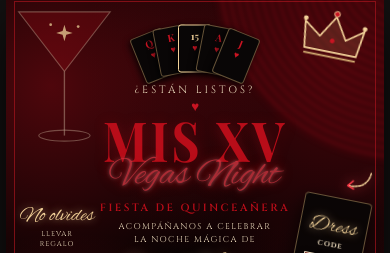
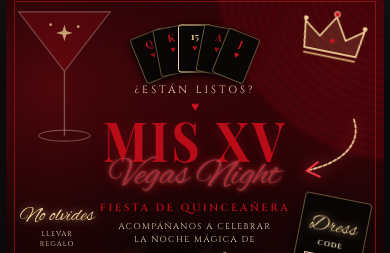
Before and after one commit to andreecoyla-sys/invitacion-xv-cristel, a website: page index.html in a window 390 px wide. Shown: the part 119-372 px from the top of the page. Drawn offline with nearby package versions, Linux system fonts and the light colour scheme; a web font is replaced by a local one.

Commit message:
feat: flecha grande curva apuntando al dress code

```diff
--- a/index.html
+++ b/index.html
@@ -89,11 +89,11 @@
       <svg width="24" height="24" style="margin-top: 4px;"><use href="#gift-box"/></svg>
     </div>
 
-    <!-- Flecha apuntando desde el otro lado (derecha hacia izquierda) al Dress Code -->
+    <!-- Flecha grande ocupando el espacio vacío entre la corona y el Dress Code -->
     <div class="dress-code-arrow" aria-hidden="true">
-      <svg width="42" height="32" viewBox="0 0 48 36" fill="none">
-        <path d="M44 6 C38 22, 24 26, 8 20" stroke="#f3d299" stroke-width="2.2" stroke-linecap="round" stroke-dasharray="3 2"/>
-        <path d="M16 14 L7 20 L15 26" stroke="#ff3b49" stroke-width="2.4" stroke-linecap="round" stroke-linejoin="round"/>
+      <svg width="95" height="90" viewBox="0 0 110 105" fill="none">
+        <path d="M92 8 C104 42, 78 72, 24 84" stroke="#f3d299" stroke-width="2.6" stroke-linecap="round" stroke-dasharray="5 3"/>
+        <path d="M38 72 L21 85 L41 94" stroke="#ff3b49" stroke-width="2.8" stroke-linecap="round" stroke-linejoin="round"/>
       </svg>
     </div>
 
--- a/styles.css
+++ b/styles.css
@@ -43,8 +43,8 @@ body {
 }
 
 @keyframes pointLeft {
-  0%, 100% { transform: translateX(0px) rotate(-6deg); }
-  50% { transform: translateX(-5px) rotate(-6deg); }
+  0%, 100% { transform: translate(0px, 0px); }
+  50% { transform: translate(-5px, 4px); }
 }
 
 @keyframes neonPulse {
@@ -300,15 +300,15 @@ body {
   margin-top: 4px;
 }
 
-/* Flecha animada señalando desde la derecha hacia la carta de Dress Code */
+/* Flecha grande señalando desde arriba a la derecha hacia el Dress Code */
 .dress-code-arrow {
   position: absolute;
-  right: 8px;
-  top: 205px;
+  right: 22px;
+  top: 138px;
   z-index: 7;
   pointer-events: none;
-  filter: drop-shadow(0 0 6px rgba(255, 59, 73, 0.7));
-  animation: pointLeft 1.4s ease-in-out infinite;
+  filter: drop-shadow(0 0 8px rgba(255, 59, 73, 0.75));
+  animation: pointLeft 1.5s ease-in-out infinite;
 }
 
 /* Carta inclinada lateral derecha con Dress Code */
@@ -834,13 +834,13 @@ body {
   }
 
   .dress-code-arrow {
-    right: 4px;
-    top: 178px;
+    right: 14px;
+    top: 118px;
   }
 
   .dress-code-arrow svg {
-    width: 32px;
-    height: 24px;
+    width: 74px;
+    height: 70px;
   }
 
   .lucky-card {
```
